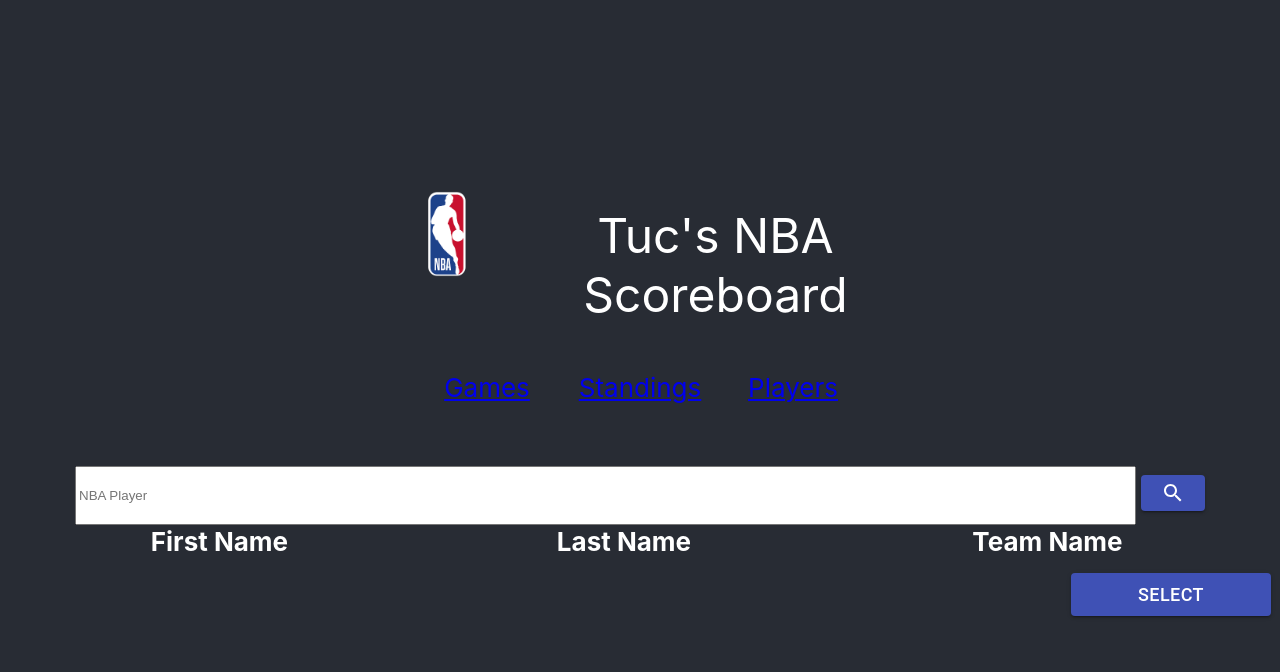
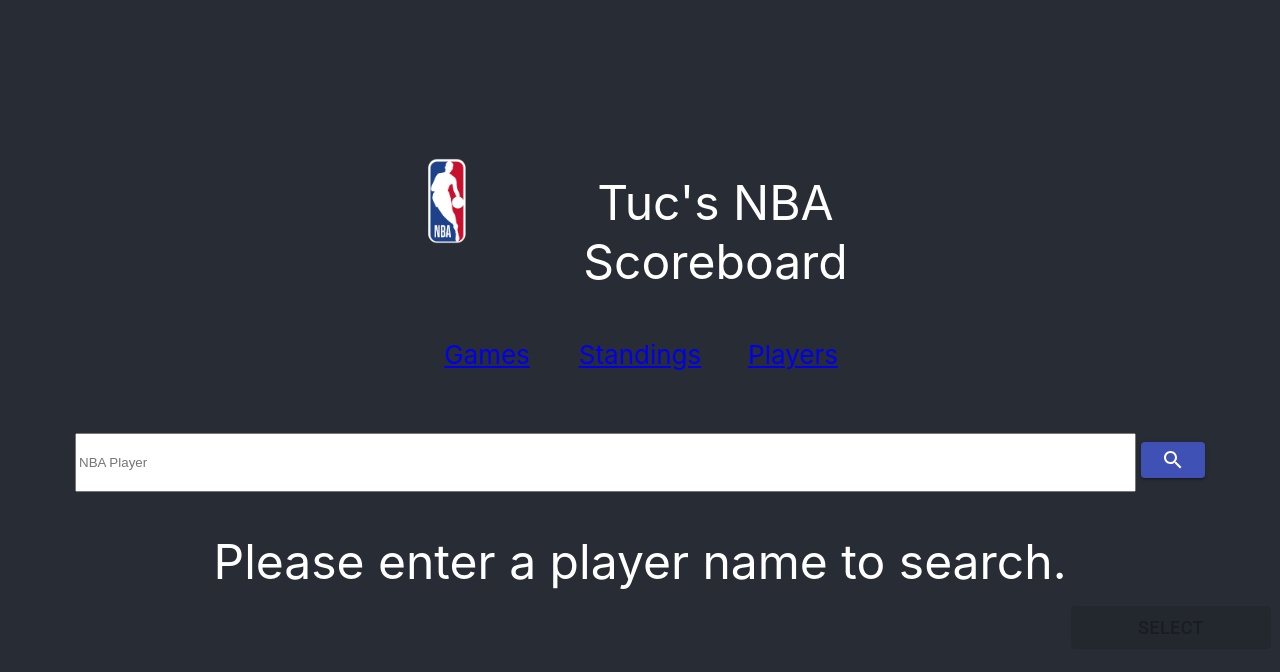
Before and after one commit to tuc94/nbaapp, a React (Create React App) app: page /Players in a window 1280 px wide. Both pictures are taken after a click on the button 1173 px from the left and 492 px from the top of the page. Shown: the top 672 px of the page. Built offline with nearby package versions, Linux system fonts and the light colour scheme.

Commit message:
cleaned up player search page

```diff
--- a/src/Components/PlayerSearch/PlayerSearch.jsx
+++ b/src/Components/PlayerSearch/PlayerSearch.jsx
@@ -1,58 +1,54 @@
-import React, { useState, useEffect } from "react";
+import React, { useState } from "react";
 import "./PlayerSearch.css";
 import axios from "axios";
-import { Table } from "@material-ui/core";
-import Radio from "@material-ui/core/Radio";
-import Button from "@material-ui/core/Button";
-import Icon from "@material-ui/core/Icon";
+import { Table, TableHead, TableRow, TableCell, TableBody, Radio, Button } from "@material-ui/core";
 import PlayerStatPage from "../PlayerStatPage/PlayerStatPage";
-import SelectMe from "../Select/SelectMe";
 import SearchOutlinedIcon from "@material-ui/icons/SearchOutlined";
-import "./PlayerSearch.css";
-let seasonData = require("../../data/seasonData.json");
-seasonData = seasonData.data.reverse();
+
+const seasonData = require("../../data/seasonData.json").data.reverse();
 
 export default function PlayerSearch() {
   const [playerSearch, setPlayerSearch] = useState("");
   const [playerList, setPlayerList] = useState([]);
-  const [searchList, setSearchList] = useState([]);
   const [selectedPlayer, setSelectedPlayer] = useState("");
   const [showPlayerStats, setShowPlayerStats] = useState(false);
-  const [hidePlayerSearch, setHidePlayerSearch] = useState(false);
+  const [error, setError] = useState("");
+  const [loading, setLoading] = useState(false);
 
   const getPlayer = async () => {
-    //This doesn't work but want it as a frame of refrence
-    const options = {
-      method: "GET",
-      url: "/players",
+    if (!playerSearch.trim()) {
+      setError("Please enter a player name to search.");
+      return;
+    }
+
+    setLoading(true);
+    setError(""); // Reset error state
+    try {
+      const response = await axios.get("https://api.balldontlie.io/v1/players", {
         params: { search: playerSearch },
         headers: {
           Accept: "application/json",
-        "Access-Control-Allow-Origin": "*",
+          Authorization: "5453c273-add7-4732-b45a-e5163250cfaa"
         },
+      });
+
+      if (response.data.data.length === 0) {
+        setError("No players found. Please search for another player.");
+        setPlayerList([]);
+      } else {
+        setPlayerList(response.data.data);
+      }
+    } catch (err) {
+      setError("An error occurred while fetching player data. Please try again.");
+      console.error(err);
+    } finally {
+      setLoading(false);
+    }
   };
 
-    axios
-      .request(options)
-      .then(function (response) {
-        if (response.data.data.length === 0) {
-          setHidePlayerSearch(true);
-        } else if (response.data.data.length !== 0) {
-          setHidePlayerSearch(false);
-          setPlayerList(response.data.data);
-        }
-      })
-      .catch(function (error) {
-        console.error(error);
-      });
+  const handleSearch = () => {
+    getPlayer(); // Trigger the API call only when the search button is clicked
   };
-
-  useEffect(() => {
-    if (playerSearch === "") {
-    } else {
-      getPlayer();
-    }
-  }, [searchList]);
 
   const handleChange = (event) => {
     setSelectedPlayer(event.target.value);
@@ -62,64 +58,62 @@ export default function PlayerSearch() {
     setShowPlayerStats(true);
   };
 
+
   return (
     <div>
       {showPlayerStats ? (
-        <div>
         <PlayerStatPage
           playerId={selectedPlayer}
           state={showPlayerStats}
           setState={setShowPlayerStats}
         />
-        </div>
       ) : (
         <div>
           <input
             type="text"
-            id="player name"
             className="bar"
             value={playerSearch}
             placeholder="NBA Player"
             onChange={(e) => setPlayerSearch(e.target.value)}
           />
-
           <Button
             variant="contained"
             color="primary"
-            onClick={(e) => setSearchList(playerSearch)}
+            onClick={handleSearch} // Calls the function when button is clicked
             className="searchButton"
           >
             <SearchOutlinedIcon />
           </Button>
-          {hidePlayerSearch ? (
-            <div className="errorMessage "> Search Another Player </div>
-          ) : (
+          {loading && <div>Loading...</div>}
+          {error && <div className="errorMessage">{error}</div>}
+          {!error && playerList.length > 0 && (
             <Table>
-              <tr>
-                <th></th>
-                <th>First Name</th>
-                <th>Last Name</th>
-                <th>Team Name</th>
-              </tr>
-
-              {playerList.map((player) => {
-                return (
-                  <tr>
-                    <td>
+              <TableHead>
+                <TableRow>
+                  <TableCell></TableCell>
+                  <TableCell>First Name</TableCell>
+                  <TableCell>Last Name</TableCell>
+                  <TableCell>Team Name</TableCell>
+                </TableRow>
+              </TableHead>
+              <TableBody>
+                {playerList.map((player) => (
+                  <TableRow key={player.id}>
+                    <TableCell>
                       <Radio
-                        checked={selectedPlayer == player.id}
+                        checked={selectedPlayer === String(player.id)}
                         onChange={handleChange}
-                        value={player.id}
+                        value={String(player.id)}
                         name="radio-button-demo"
-                        inputProps={{ "aria-label": "A" }}
+                        inputProps={{ "aria-label": player.id }}
                       />
-                    </td>
-                    <td>{player.first_name} </td>
-                    <td>{player.last_name} </td>
-                    <td>{player.team.full_name} </td>
-                  </tr>
-                );
-              })}
+                    </TableCell>
+                    <TableCell>{player.first_name}</TableCell>
+                    <TableCell>{player.last_name}</TableCell>
+                    <TableCell>{player.team.full_name}</TableCell>
+                  </TableRow>
+                ))}
+              </TableBody>
             </Table>
           )}
           <div className="selectButtonConatiner">
@@ -128,8 +122,9 @@ export default function PlayerSearch() {
               color="primary"
               onClick={switchToPlayerScreen}
               className="selectButton"
+              disabled={!selectedPlayer}
             >
-              <div className="selectText"> Select </div>
+              <div className="selectText">Select</div>
             </Button>
           </div>
         </div>
```
Lines whose indentation alone changed are shown as unchanged.
